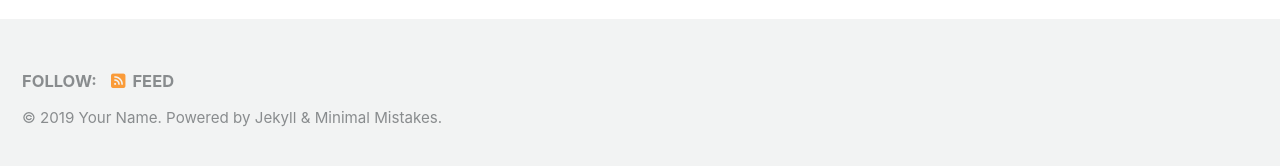
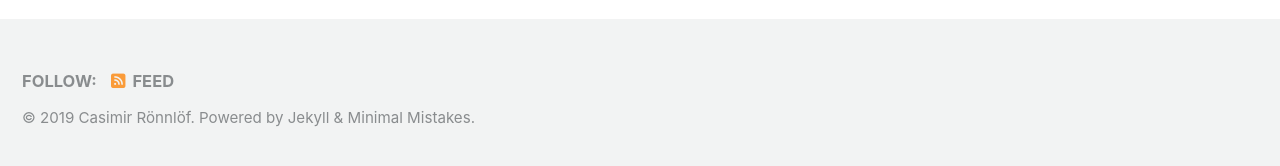
Before and after one commit to Cqsi/casimir.github.io, a Jekyll site: the page built from index.html, in a window 1280 px wide and 900 px high, scrolled down 222 px. Shown: the part 726-892 px from the top of the window. Built offline with Jekyll 4.4.1, drawn with Linux system fonts in a browser that asks for light colours; cached includes are drawn as plain includes; nearby versions of some CDN libraries; the list of posts is cut into pages by our own code; some of the changed text lies outside the part shown.

Commit message:
changed title and some more shet

```diff
--- a/_config.yml
+++ b/_config.yml
@@ -16,11 +16,11 @@ minimal_mistakes_skin    : "default" # "air", "aqua", "contrast", "dark", "dirt"
 
 # Site Settings
 locale                   : "en-US"
-title                    : "Site Title"
+title                    : "Casimir's Website"
 title_separator          : "-"
 subtitle                 : # site tagline that appears below site title in masthead
-name                     : "Your Name"
-description              : "An amazing website."
+name                     : "Casimir Rönnlöf"
+description              : "This website is... unfinished?"
 url                      : # the base hostname & protocol for your site e.g. "https://mmistakes.github.io"
 baseurl                  : # the subpath of your site, e.g. "/blog"
 repository               : # GitHub username/repo-name e.g. "mmistakes/minimal-mistakes"
```
